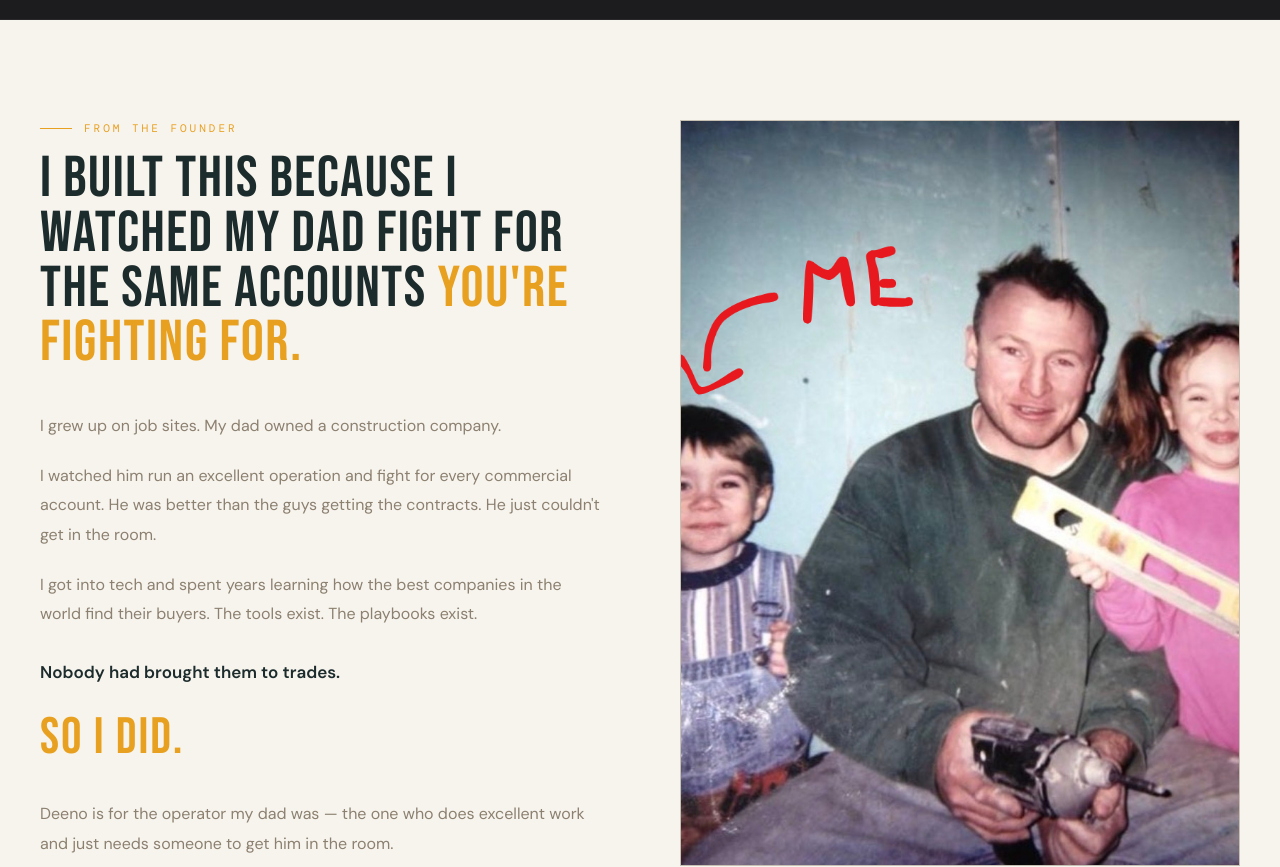
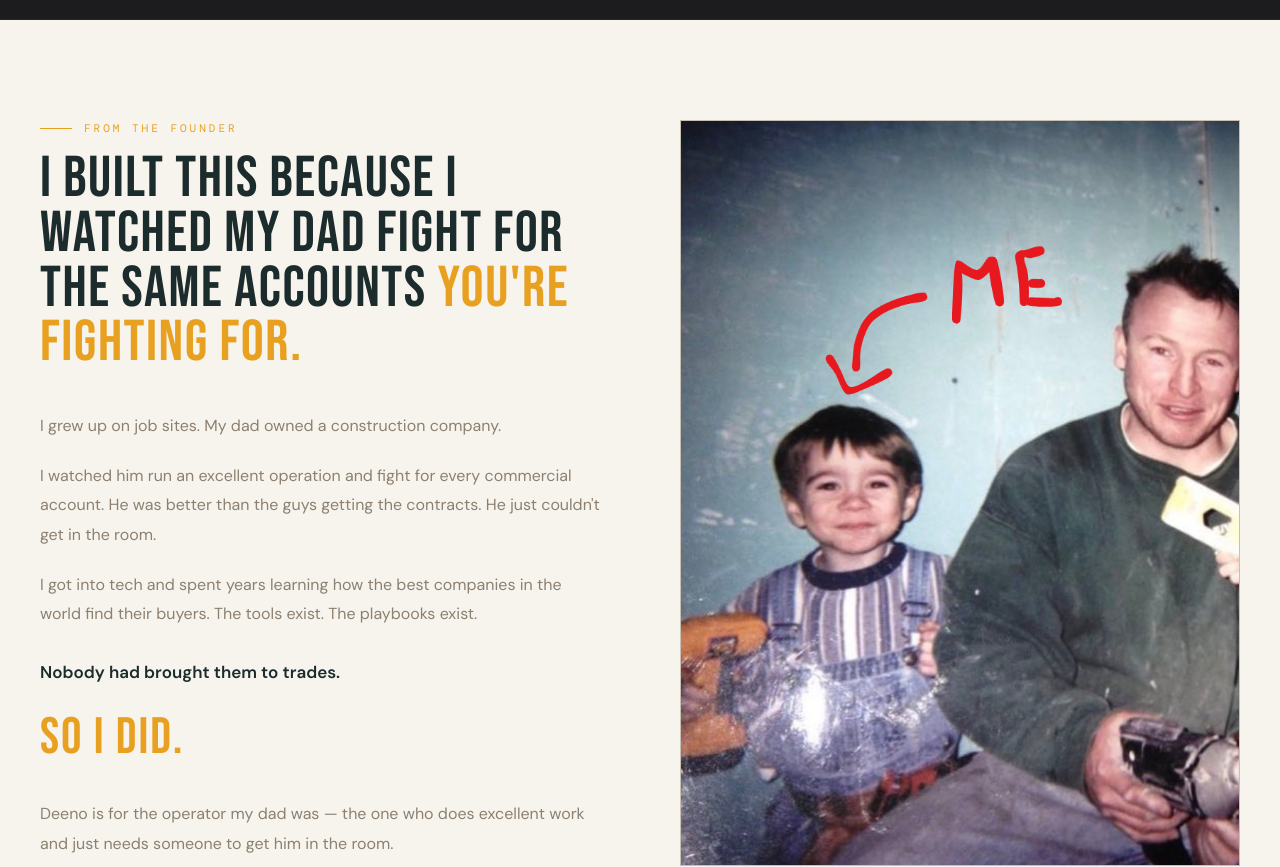
Before and after one commit to KierinF/deeno-brands, a Next.js app: page / in a window 1280 px wide. Shown: the part 2300-3167 px from the top of the page. Built offline with nearby package versions, Linux system fonts and the light colour scheme.

Commit message:
Photo crop — anchor left, allow right to clip

```diff
--- a/app/components/FounderSection.tsx
+++ b/app/components/FounderSection.tsx
@@ -79,10 +79,7 @@ export default function FounderSection() {
           </div>
 
           {/* Right: photo */}
-          <div style={{
-            position: "sticky",
-            top: 40,
-          }}>
+          <div style={{ position: "sticky", top: 40 }}>
             <div style={{
               width: "100%",
               aspectRatio: "3 / 4",
@@ -97,7 +94,7 @@ export default function FounderSection() {
                   width: "100%",
                   height: "100%",
                   objectFit: "cover",
-                  objectPosition: "center top",
+                  objectPosition: "left top",
                   display: "block",
                 }}
               />
```
